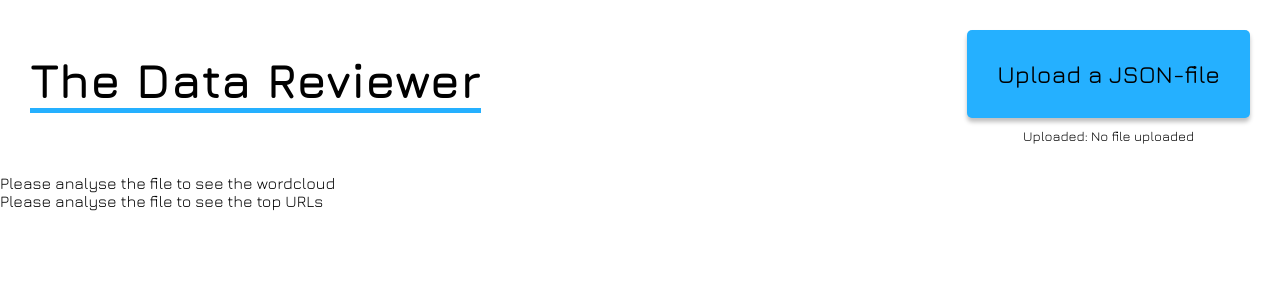
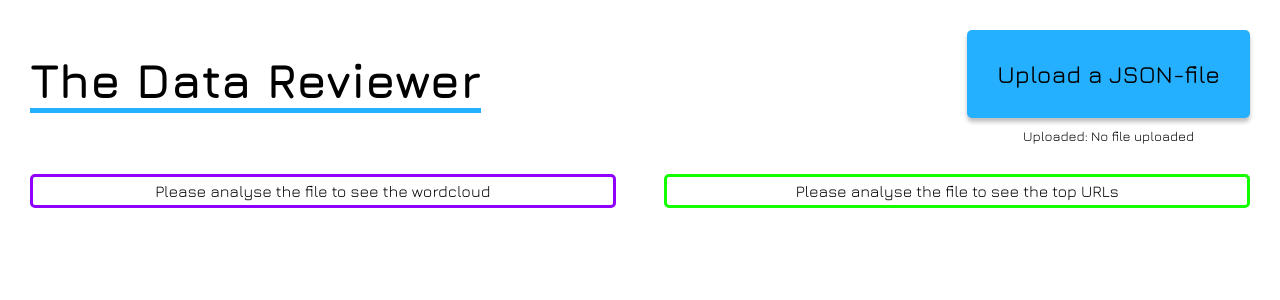
Before and after one commit to NiekRottier/Data-reviewer, a React (Create React App) app: page / in a window 1280 px wide. Shown: the top 300 px of the page. Built offline with nearby package versions, Linux system fonts and the light colour scheme.

Commit message:
Styled the analysis

```diff
--- a/src/App.jsx
+++ b/src/App.jsx
@@ -14,7 +14,7 @@ function App() {
 
   const [TA, setTA] = useState()
   const [duplicateURLs, setDuplicateURLs] = useState({})
-  const [TagCloudHTML, setTagCloudHTML] = useState(<p>Please analyse the file to see the wordcloud</p>)
+  const [TagCloudHTML, setTagCloudHTML] = useState(<p className='tag-cloud'>Please analyse the file to see the wordcloud</p>)
   const [topURLs, setTopURLs] = useState(<p>Please analyse the file to see the top URLs</p>)
 
   function handleChange(event) {
@@ -91,7 +91,7 @@ function App() {
       tags.push({ value: word.word, count: word.frequency*textData.totals.totalWords })
     });
 
-    setTagCloudHTML(<TagCloud key={0} minSize={20} maxSize={100} tags={tags} />)
+    setTagCloudHTML(<TagCloud key={0} minSize={20} maxSize={50} tags={tags} />)
   }
 
   // Extract all the Json values and put an array of them in the JsonValues state
@@ -152,7 +152,7 @@ function App() {
       let newTopURLs = []
       // Put the top 20 most visited URLs in newTopURLs
       for (let i = 0; i < 20; i++) {
-        let newItem = <p key={i}>{sortedList[i][0]} <br /> {sortedList[i][1]} times</p>
+        let newItem = <p className='topURL' key={i}><b>{sortedList[i][0]}</b> <br /> visited <i>{sortedList[i][1]}</i> times</p>
         newTopURLs.push(newItem)
       }
 
@@ -178,8 +178,13 @@ function App() {
         </div>
       </header>
 
-      { TagCloudHTML }
-      { topURLs }
+      <div id="analysisContainer">
+        { TagCloudHTML }
+
+        <div id="topURLsContainer">
+          { topURLs }
+        </div>
+      </div>
     </div>
   );
 }
--- a/src/styles/App.scss
+++ b/src/styles/App.scss
@@ -59,3 +59,48 @@ h1{
     margin-top: 10px;
   }
 }
+
+#analysisContainer{
+  display: flex;
+  flex-direction: row;
+  justify-content: space-between;
+
+  margin: 30px;
+
+  .tag-cloud{
+    width: 48%;
+    padding: 5px;
+
+    height: fit-content;
+    background: rgba(255, 255, 255, 0.1);
+    backdrop-filter: blur(4px);
+    border: 3px solid #8F00FF;
+    border-radius: 5px;
+
+    text-align: center;
+  }
+
+  #topURLsContainer{
+    width: 48%;
+    padding: 5px;
+
+    background: rgba(255, 255, 255, 0.1);
+    border: 3px solid #14FF00;
+    backdrop-filter: blur(4px);
+    border-radius: 5px;
+
+    text-align: center;
+
+    .topURL{
+      margin-bottom: 20px;
+      padding: 20px 30px;
+
+      background: rgba(20, 255, 0, 0.2);
+      border-radius: 5px;
+
+      &:last-child{
+        margin-bottom: 0;
+      }
+    }
+  }
+}
```
